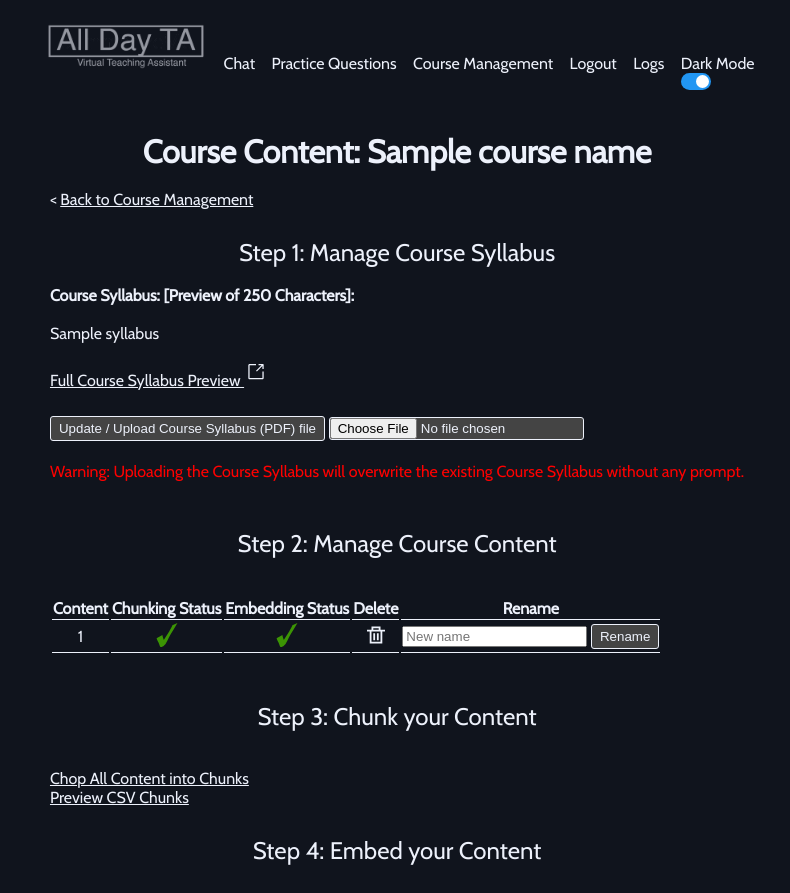
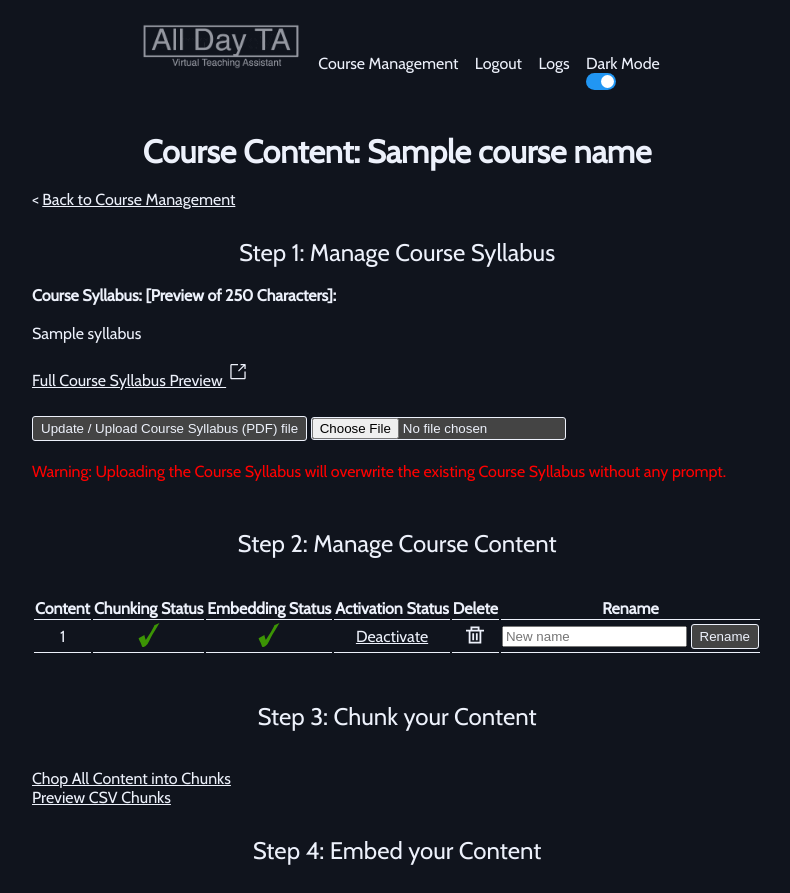
Before and after one commit to satishsurath/alldayta.xyz, a Flask app: template app/templates/course_contents.html in a window 1280 px wide. Shown: the top 893 px of the page, without its empty margins (243-1033 px from the left). Run offline with Flask 3, Linux system fonts and the light colour scheme; the visitor is signed in with stand-in values (Sample User, id 1); the template is opened without the code that fills it: values that come from a table or form of the project are taken from there, most other values are stand-ins (such as "Sample title", 1, 10 or a date in 2020); some libraries are stand-ins or nearby versions.

Commit message:
Adding an option to Show / Hide All Courses
Signed-off-by: Satish Surath <connect@sati.sh>

```diff
--- a/app/routes.py
+++ b/app/routes.py
@@ -6,9 +6,10 @@ import hashlib
 import time
 import threading
 import csv
+
 from csv import reader
 from app import app, login_manager
-from flask import render_template, flash, redirect, url_for, request, session
+from flask import render_template, flash, redirect, url_for, request, session, jsonify
 
 #Secure against CSRF attacks
 from flask_wtf.csrf import generate_csrf
@@ -49,6 +50,10 @@ from io import BytesIO
 df_chunks = None
 embedding = None
 last_session = None
+
+# define the variable to show / hide all the Courses available to the system
+
+showAllCoursesAvailable = False
 
 # -------------------- Flask app configurations --------------------
 
@@ -93,7 +98,7 @@ def request_loader(request):
 @app.route('/index')
 def index():
   #return render_template('index.html')
-  return render_template('index.html', name=session.get('name'))
+  return render_template('index.html', name=session.get('name'), showAllCoursesAvailable=showAllCoursesAvailable)
 
 @app.route('/privacy-policy')
 def privacypolicy():
@@ -252,6 +257,18 @@ def preview_chunks(course_name):
     return render_template('preview_chunks.html', course_name=course_name, zip=zip, csv_files=csv_files, second_entries=second_entries, name=session.get('name'))
 
 
+@app.route('/toggle_activation', methods=['POST'])
+def toggle_activation():
+    filename = request.form.get('filename')
+    course_name = request.form.get('course_name')
+    status = request.form.get('status') == 'true'
+
+    # TODO: Update the status in your JSON file
+
+    return jsonify({'success': True})
+
+
+
 @app.route('/course-syllabus/<course_name>', methods=['GET', 'POST'])
 @login_required
 def course_syllabus(course_name):
@@ -323,7 +340,8 @@ def pick_course():
        'pick_course.html',
        courses=courses,
        name=session.get('name'),
-       type = type
+       type = type,
+       showAllCoursesAvailable = showAllCoursesAvailable
        )
 
 
--- a/app/templates/base.html
+++ b/app/templates/base.html
@@ -215,8 +215,10 @@ function applyTheme() {
             <nav class="navbar">
               <ul>
                 <li> <a href="{{ url_for('index') }}"><img src="/static/AllDayTA_transparent_logov1.png" alt="AllDayTA Logo - AI-Powered Virtual Teaching Assistant" aria-label="AllDayTA Homepage" height="45px" width="162px"></a></li>
+                {% if showAllCoursesAvailable %}
                 <li class="nav-links"> <a href="{{ url_for('pick_course', type='chat') }}" alt="AllDayTA - Chat" aria-label="AllDayTA - Chat">Chat</a></li>
                 <li class="nav-links"> <a href="{{ url_for('pick_course', type='practice') }}" alt="AllDayTA - Practice Questions" aria-label="AllDayTA - Practice Questions">Practice Questions</a></li>
+                {% endif %}
                 {% if current_user.is_authenticated %}
                 <li class="nav-links"><a href="{{ url_for('course_management') }}">Course Management</a></li>
                 <li class="nav-links"><a href="{{ url_for('logout') }}">Logout</a></li>
--- a/app/templates/course_contents.html
+++ b/app/templates/course_contents.html
@@ -70,6 +70,7 @@
                     <th>Content</th>
                     <th>Chunking Status</th>
                     <th>Embedding Status</th>
+                    <th>Activation Status</th>
                     <th>Delete</th>
                     <th>Rename</th>
 
@@ -238,6 +239,15 @@
 
                     </td>
                     <td>
+                      <a id="activation-{{ content[0] }}" href="javascript:toggleActivation('{{ content[0] }}', '{{ course_name }}');">
+                          {% if content[3]: %}
+                          Deactivate
+                          {% else %}
+                          Activate
+                          {% endif %}
+                      </a>
+                  </td>
+                    <td>
                         <a href="{{ url_for('delete_item', name=content[0], course_name=course_name) }}"><svg style="fill: var(--text-color);" width="18px" height="18px"viewBox="0 -0.5 21 21" version="1.1" xmlns="http://www.w3.org/2000/svg" xmlns:xlink="http://www.w3.org/1999/xlink">
                             <g id="Page-1" stroke="none" stroke-width="1" fill="none" fill-rule="evenodd">
                                 <g id="Dribbble-Light-Preview" transform="translate(-179.000000, -360.000000)" style="fill: var(--text-color);">
```
Also changed, not shown: app/templates/index.html (+9 -2 lines), app/templates/pick_course.html (+7 -0 lines).
